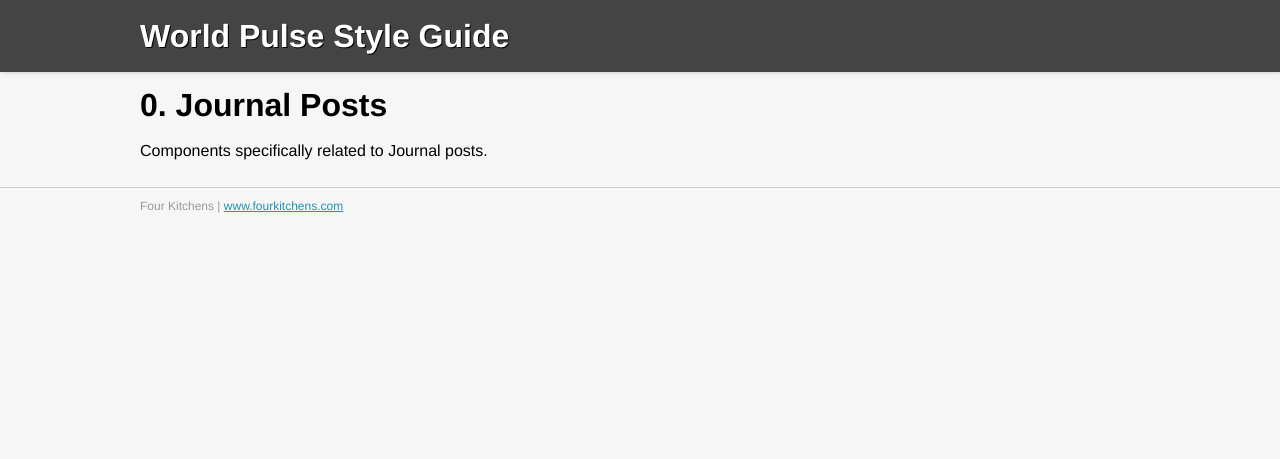
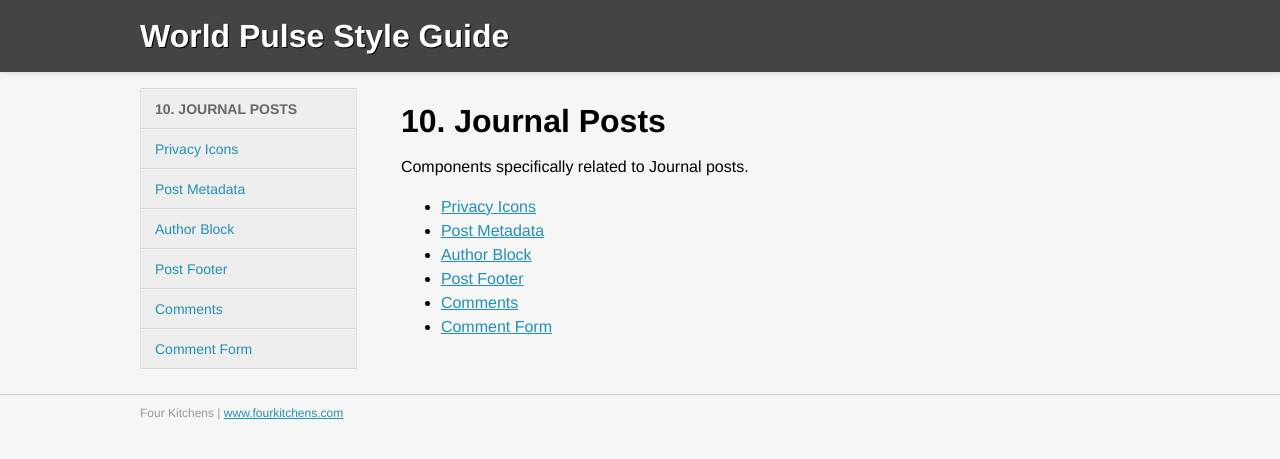
Before and after one commit to fourkitchens/worldpulse-style-guide, a Jekyll site: the page built from _posts/0010-01-01-JOURNAL.markdown, in a window 1280 px wide. Shown: the top 459 px of the page. Built offline with Jekyll 4.4.1, drawn with Linux system fonts in a browser that asks for light colours; nearby versions of some CDN libraries; Markdown is read by kramdown in place of the engine named in the settings.

Commit message:
Make nav and chapter listing pages more better kinda.

```diff
--- a/_layouts/heading.html
+++ b/_layouts/heading.html
@@ -1,6 +1,52 @@
 ---
 layout: default
 ---
-<h1>{{ post.date | date: "%Y" | plus:0 }}. {{ page.title }}</h1>
 
-{{ content }}
+{% assign my_chapter = page.date | date: "%Y" | plus:0 %}
+{% assign my_id = page.id %}
+
+<div class="styleguide-content">
+  <nav class="styleguide-nav"><ul>
+    {% for post in site.posts reversed %}
+      {% assign post_chapter = post.date | date: "%Y" | plus:0 %}
+      {% if my_chapter == post_chapter %}
+        {% if post.layout == "heading" %}
+          <li class="heading">{{ post.date | date: "%Y" | plus:0 }}. {{ post.title }}</li>
+        {% else %}
+          <li><a href="{{ post.url }}">{{ post.title }}</a></li>
+        {% endif %}
+      {% endif %}
+    {% endfor %}
+  </ul></nav>
+
+  <div class="styleguide-index">
+    <h1>{{ my_chapter }}. {{ page.title }}</h1>
+
+    {{ content }}
+
+    <ul>
+      {% for post in site.posts reversed %}
+        {% assign post_chapter = post.date | date: "%Y" | plus:0 %}
+        {% if post_chapter == my_chapter and my_id != post.id %}
+          <li><a href="{{ post.url }}">{{ post.title }}</a></li>
+          {% comment %}
+            So the post.content variable contains raw Liquid templates because
+            the post hasn't been rendered yet. So this variable would work if
+            the chapter index was _last_ instead of _before_ each individual
+            post has been treated. This is why we can do this on the pages like
+            index.html -- because posts are converted first. Not sure how to
+            work around this limitation.
+
+            <section>
+              <h2><a href="{{ post.url }}">{{ post.title }}</a></h2>
+
+              <div class="component">
+                {{ post.content }}
+              </div>
+            </section>
+          {% endcomment %}
+        {% endif %}
+      {% endfor %}
+    </ul>
+  </div>
+</div>
--- a/_posts/0004-01-02-spam-flag.markdown
+++ b/_posts/0004-01-02-spam-flag.markdown
@@ -2,3 +2,7 @@
 layout: component
 title:  "Spam/Abuse Flag"
 ---
+
+{% capture flag %}<a class=".flag .abuse" href="#">Spam/Abuse</a>{% endcapture %}
+
+{% include sample.html sample=flag %}
--- a/css/styleguide.css
+++ b/css/styleguide.css
@@ -82,12 +82,16 @@ body {
   border-left: 1px solid #e2e2e2;
   border-right: 1px solid #e2e2e2;
 }
-.styleguide-nav li.heading, .styleguide-nav a {
+.styleguide-nav li.heading, .styleguide-nav li:not(.heading) a {
   display: block;
   padding: 0.5em 1em;
   border-top: 1px solid #f8f8f8;
   background-color: #eee;
   border-bottom: 1px solid #d6d6d6;
+  text-decoration: none;
+}
+.styleguide-nav li.heading:hover, .styleguide-nav li:not(.heading) a:hover {
+  background: #f9f9f9;
 }
 .styleguide-nav li.heading {
   text-transform: uppercase;
@@ -97,11 +101,10 @@ body {
 .styleguide-nav li.heading:hover {
   background: #e2e2e2;
 }
-.styleguide-nav a {
+.styleguide-nav li.heading a {
+  display: block;
+  float: right;
   text-decoration: none;
-}
-.styleguide-nav a:hover {
-  background: #f9f9f9;
 }
 
 .styleguide-index {
--- a/styleguide-assets/js/main.js
+++ b/styleguide-assets/js/main.js
@@ -1,9 +1,11 @@
 (function($) {
   $(document).ready(function(){
-    $('.styleguide-nav li.heading').nextUntil('li.heading').hide();
-    $('.styleguide-nav li.heading').click(function(){
+    if ( $('.styleguide-nav').length && $('.styleguide-nav').hasClass('collapse') ) {
       $('.styleguide-nav li.heading').nextUntil('li.heading').hide();
-      $(this).nextUntil('li.heading').show();
-    });
+      $('.styleguide-nav li.heading').click(function(){
+        $('.styleguide-nav li.heading').nextUntil('li.heading').hide();
+        $(this).nextUntil('li.heading').show();
+      });
+    }
   });
 })(jQuery);
```
Also changed, not shown: index.html (+14 -2 lines), sass/styleguide/_styleguide.scss (+9 -6 lines).
